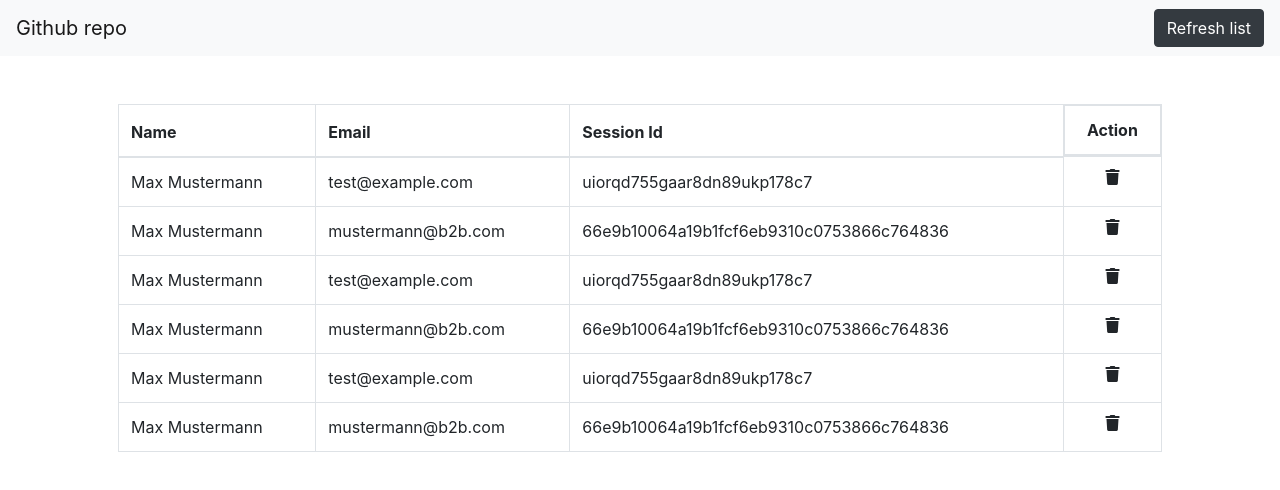
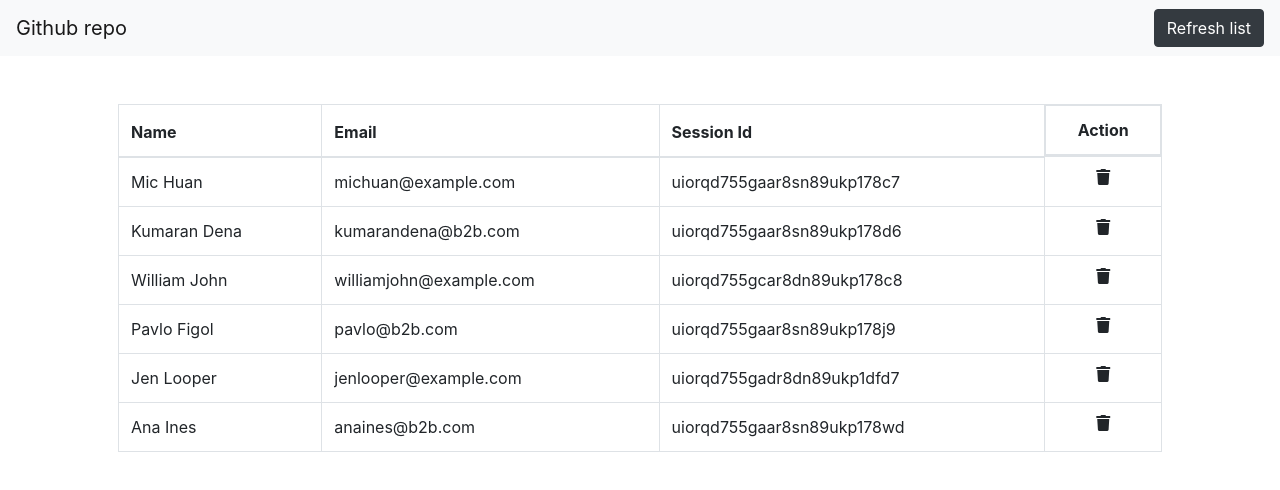
Before and after one commit to kumarandena/customerlistrender-april21, an Angular app: page / in a window 1280 px wide. Shown: the top 490 px of the page. Built offline with nearby package versions, Linux system fonts and the light colour scheme.

Commit message:
code behind changes

```diff
--- a/src/app/app.component.ts
+++ b/src/app/app.component.ts
@@ -1,12 +1,11 @@
-import { Component } from '@angular/core';
+import { Component, OnInit } from '@angular/core';
 
 @Component({
   selector: 'app-root',
   templateUrl: './app.component.html',
   styleUrls: ['./app.component.scss']
 })
-export class AppComponent {
-  title = 'customerlistrender-april21';
+export class AppComponent implements OnInit{
 
   customerdata = [
     {
@@ -21,15 +20,15 @@ export class AppComponent {
         "doubleOptinConfirmDate":"2011-11-23T12:00:00+0100",
         "doubleOptinEmailSentDate":"2011-11-23T00:00:00+0100",
         "doubleOptinRegister":true,
-        "email":"test@example.com",
+        "email":"michuan@example.com",
         "salutation": "mr",
-        "firstname": "Max",
-        "lastname": "Mustermann",
+        "firstname": "Mic",
+        "lastname": "Huan",
         "firstLogin":"2011-11-23T00:00:00+0100",
         "lastLogin":"2012-01-04T14:12:05+0100",
         "accountMode":0,
         "confirmationKey":"",
-        "sessionId":"uiorqd755gaar8dn89ukp178c7",
+        "sessionId":"uiorqd755gaar8sn89ukp178c7",
         "newsletter":0,
         "validation":"",
         "affiliate":0,
@@ -52,15 +51,15 @@ export class AppComponent {
         "doubleOptinConfirmDate":null,
         "doubleOptinEmailSentDate":null,
         "doubleOptinRegister":false,
-        "email":"mustermann@b2b.com",
+        "email":"kumarandena@b2b.com",
         "salutation": "mr",
-        "firstname": "Max",
-        "lastname": "Mustermann",
+        "firstname": "Kumaran",
+        "lastname": "Dena",
         "firstLogin":"2012-08-30T00:00:00+0200",
         "lastLogin":"2012-08-30T11:43:17+0200",
         "accountMode":0,
         "confirmationKey":"",
-        "sessionId":"66e9b10064a19b1fcf6eb9310c0753866c764836",
+        "sessionId":"uiorqd755gaar8sn89ukp178d6",
         "newsletter":0,
         "validation":"0",
         "affiliate":0,
@@ -83,15 +82,15 @@ export class AppComponent {
       "doubleOptinConfirmDate":"2011-11-23T12:00:00+0100",
       "doubleOptinEmailSentDate":"2011-11-23T00:00:00+0100",
       "doubleOptinRegister":true,
-      "email":"test@example.com",
+      "email":"williamjohn@example.com",
       "salutation": "mr",
-      "firstname": "Max",
-      "lastname": "Mustermann",
+      "firstname": "William",
+      "lastname": "John",
       "firstLogin":"2011-11-23T00:00:00+0100",
       "lastLogin":"2012-01-04T14:12:05+0100",
       "accountMode":0,
       "confirmationKey":"",
-      "sessionId":"uiorqd755gaar8dn89ukp178c7",
+      "sessionId":"uiorqd755gcar8dn89ukp178c8",
       "newsletter":0,
       "validation":"",
       "affiliate":0,
@@ -114,15 +113,15 @@ export class AppComponent {
       "doubleOptinConfirmDate":null,
       "doubleOptinEmailSentDate":null,
       "doubleOptinRegister":false,
-      "email":"mustermann@b2b.com",
+      "email":"pavlo@b2b.com",
       "salutation": "mr",
-      "firstname": "Max",
-      "lastname": "Mustermann",
+      "firstname": "Pavlo",
+      "lastname": "Figol",
       "firstLogin":"2012-08-30T00:00:00+0200",
       "lastLogin":"2012-08-30T11:43:17+0200",
       "accountMode":0,
       "confirmationKey":"",
-      "sessionId":"66e9b10064a19b1fcf6eb9310c0753866c764836",
+      "sessionId":"uiorqd755gaar8sn89ukp178j9",
       "newsletter":0,
       "validation":"0",
       "affiliate":0,
@@ -145,15 +144,15 @@ export class AppComponent {
     "doubleOptinConfirmDate":"2011-11-23T12:00:00+0100",
     "doubleOptinEmailSentDate":"2011-11-23T00:00:00+0100",
     "doubleOptinRegister":true,
-    "email":"test@example.com",
+    "email":"jenlooper@example.com",
     "salutation": "mr",
-    "firstname": "Max",
-    "lastname": "Mustermann",
+    "firstname": "Jen",
+    "lastname": "Looper",
     "firstLogin":"2011-11-23T00:00:00+0100",
     "lastLogin":"2012-01-04T14:12:05+0100",
     "accountMode":0,
     "confirmationKey":"",
-    "sessionId":"uiorqd755gaar8dn89ukp178c7",
+    "sessionId":"uiorqd755gadr8dn89ukp1dfd7",
     "newsletter":0,
     "validation":"",
     "affiliate":0,
@@ -176,15 +175,15 @@ export class AppComponent {
     "doubleOptinConfirmDate":null,
     "doubleOptinEmailSentDate":null,
     "doubleOptinRegister":false,
-    "email":"mustermann@b2b.com",
+    "email":"anaines@b2b.com",
     "salutation": "mr",
-    "firstname": "Max",
-    "lastname": "Mustermann",
+    "firstname": "Ana",
+    "lastname": "Ines",
     "firstLogin":"2012-08-30T00:00:00+0200",
     "lastLogin":"2012-08-30T11:43:17+0200",
     "accountMode":0,
     "confirmationKey":"",
-    "sessionId":"66e9b10064a19b1fcf6eb9310c0753866c764836",
+    "sessionId":"uiorqd755gaar8sn89ukp178wd",
     "newsletter":0,
     "validation":"0",
     "affiliate":0,
@@ -196,5 +195,20 @@ export class AppComponent {
     "lockedUntil":null
 }
 ]
+customerdataClone: any;
+
+constructor() {}
+
+ngOnInit() {
+  this.customerdataClone = [...this.customerdata];
+}
+
+resetCustomerList() {
+  this.customerdata = [...this.customerdataClone];
+}
+
+deleteCustomer(index: number) {
+  this.customerdata.splice(index, 1);
+}
 
 }
```
